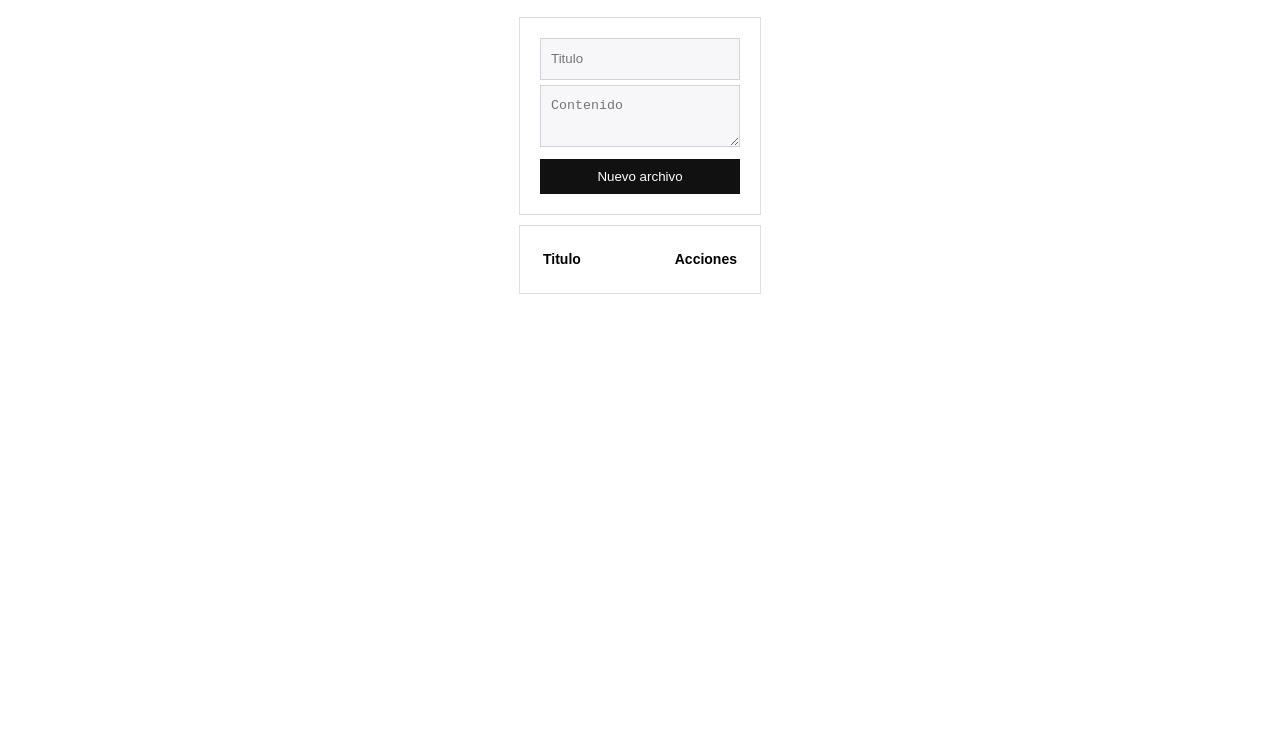
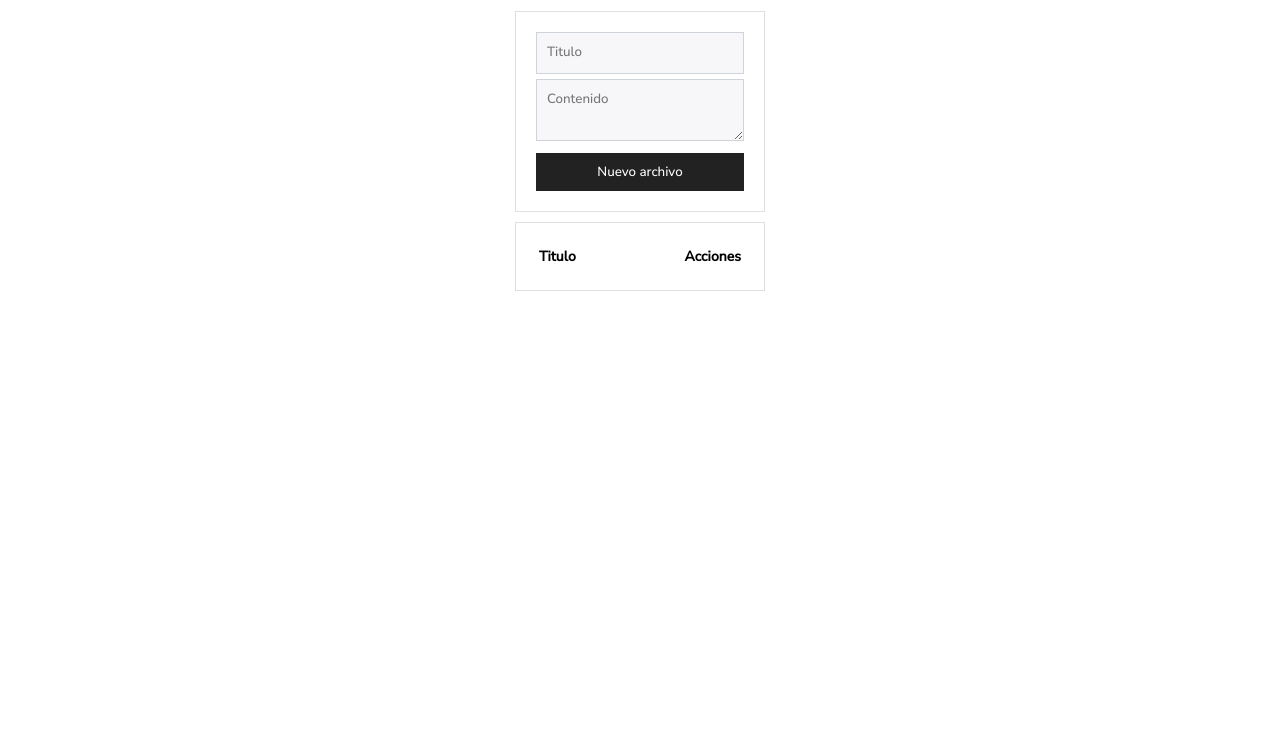
Before and after one commit to jcondoripin/repo_Pweb2B_Lab02, a website: page public/index.html in a window 1280 px wide. Shown: the part 67-800 px from the top of the page. Drawn offline with Linux system fonts and the light colour scheme.

Commit message:
interfaz con css completa

```diff
--- a/public/css/myStyles.css
+++ b/public/css/myStyles.css
@@ -7,6 +7,10 @@ html {
     box-sizing: inherit;
 }
 
+* {
+    font-family: 'Nunito Sans', 'Open Sans', sans-serif;
+}
+
 body {
     margin: 0;
     font-size: 1.6rem;
@@ -14,14 +18,13 @@ body {
 }
 
 h1 {
-    font-size: 2.4rem;
+    font-size: 2rem;
     margin: 0;
     padding: 1.4rem;
 }
 
 .container {
     margin: 0 auto;
-    font-family: Arial, Helvetica, sans-serif;
 }
 
 .header {
@@ -38,6 +41,7 @@ h1 {
 
 .content {
     display: grid;
+    width: 250px;
 }
 
 /* Carta */
@@ -48,10 +52,6 @@ h1 {
 }
 
 /* Formulario de registro */
-
-.form {
-    width: 200px;
-}
 
 .form-input {
     margin-bottom: 0.5rem;
@@ -72,7 +72,7 @@ h1 {
 }
 
 .button {
-    background-color: rgb(17, 17, 17);
+    background-color: rgba(10, 10, 10, 0.9);
     width: 100%;
     border: none;
     color: white;
--- a/public/index.html
+++ b/public/index.html
@@ -5,6 +5,7 @@
     <meta http-equiv="X-UA-Compatible" content="IE=edge">
     <meta name="viewport" content="width=device-width, initial-scale=1.0">
     <link rel="stylesheet" href="css/myStyles.css">
+    <link href="https://fonts.googleapis.com/css2?family=Nunito+Sans:wght@500&family=Open+Sans&family=PT+Sans:wght@400;700&display=swap" rel="stylesheet">
     <title>Md to HTML with AJAX</title>
 </head>
 <body>
```
